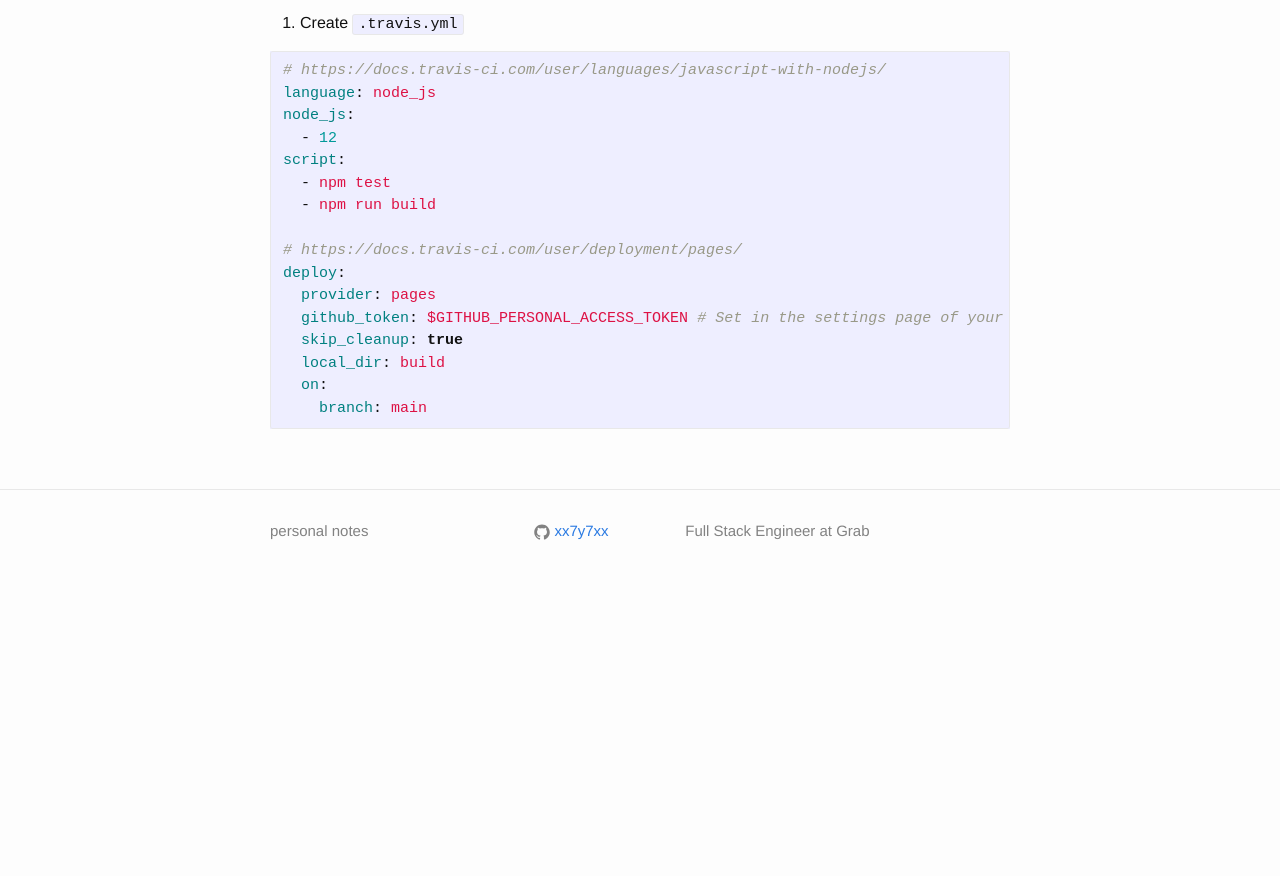
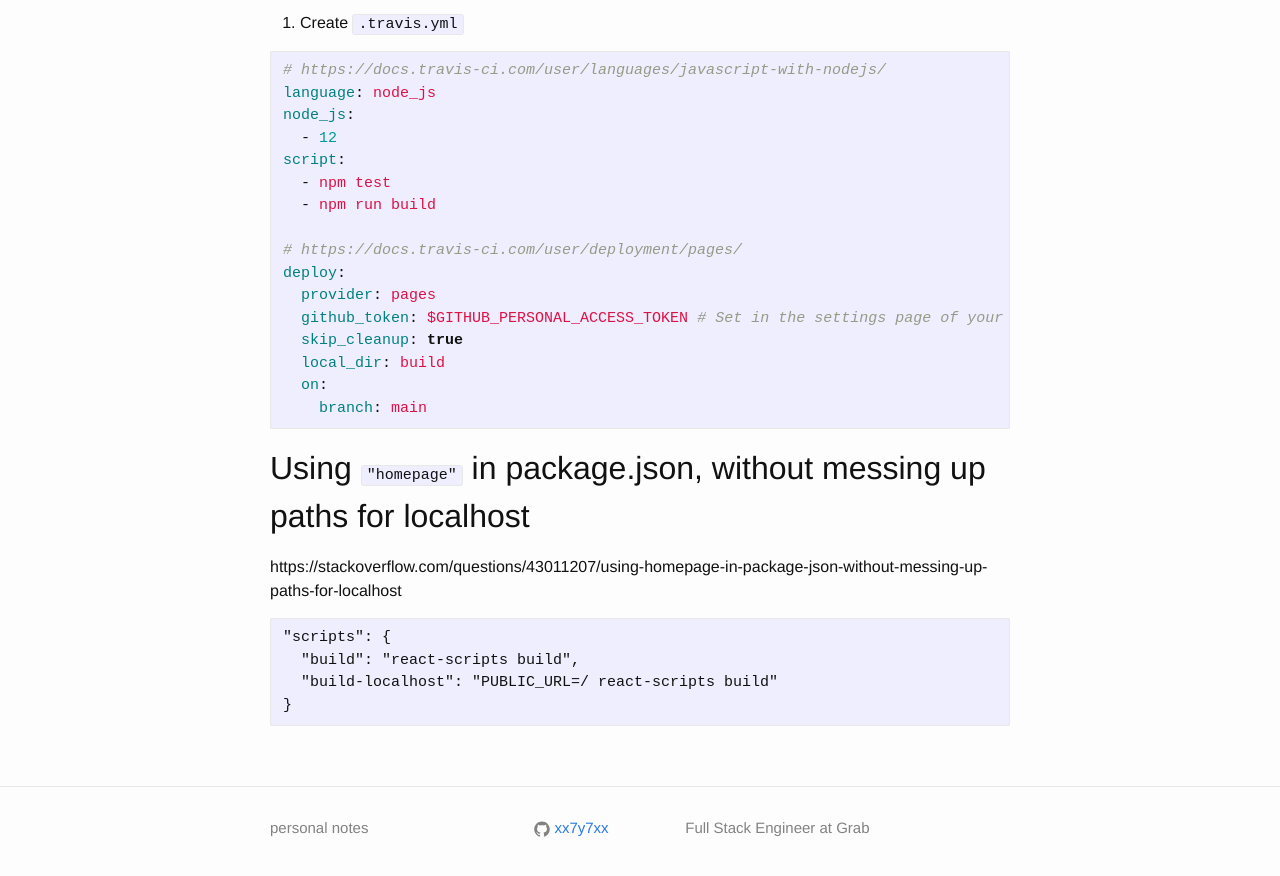
Before and after one commit to xx7y7xx/xx7y7xx.github.io, a Jekyll site: the page built from _pages/dev/create-react-app/github-pages.md, in a window 1280 px wide and 900 px high, scrolled down 1022 px. Shown: the top 876 px of the window. Built offline with Jekyll 4.4.1, drawn with Linux system fonts in a browser that asks for light colours; comment, search, counter and statistics services are not loaded; before the commit the page ends 1625 px from its top, so only the background shows below that.

Commit message:
Using `"homepage"` in package.json, without messing up paths for localhost

````diff
--- a/_pages/dev/create-react-app/github-pages.md
+++ b/_pages/dev/create-react-app/github-pages.md
@@ -66,3 +66,14 @@
   on:
     branch: main
 ```
+
+## Using `"homepage"` in package.json, without messing up paths for localhost
+
+https://stackoverflow.com/questions/43011207/using-homepage-in-package-json-without-messing-up-paths-for-localhost
+
+```
+"scripts": {
+  "build": "react-scripts build",
+  "build-localhost": "PUBLIC_URL=/ react-scripts build"
+}
+```
````
